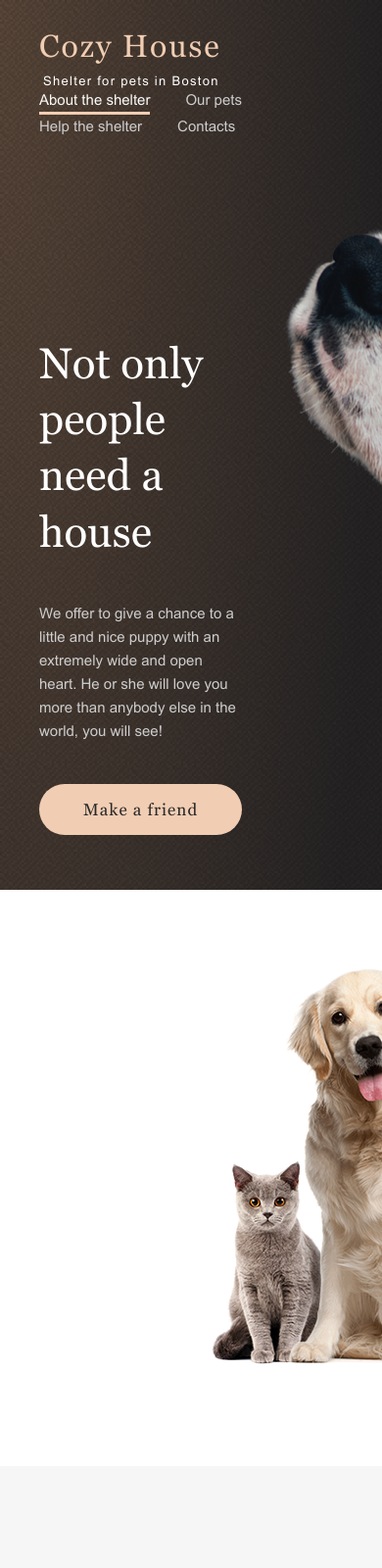
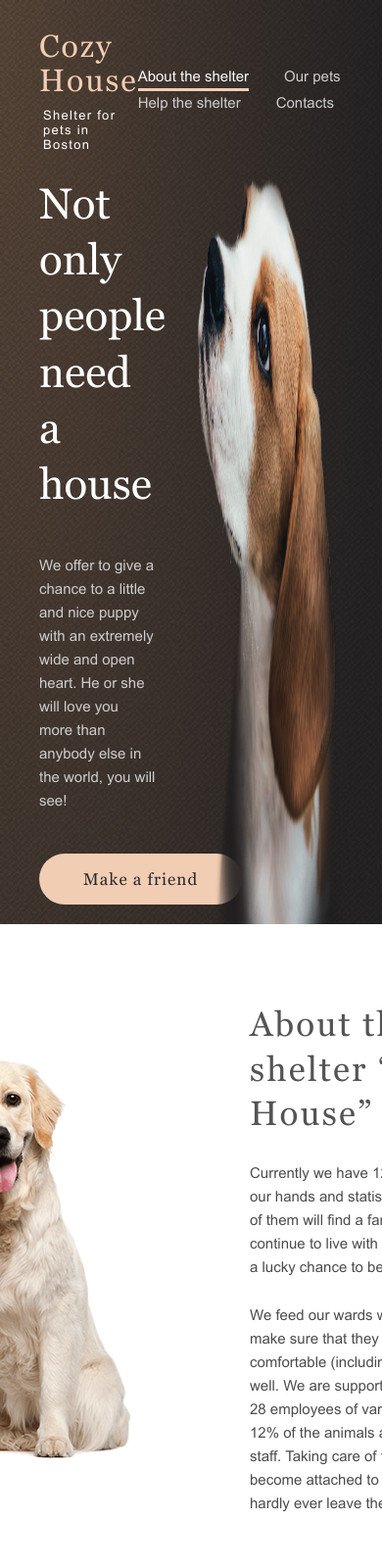
Before and after one commit to GSerdg/RS-school, a website: page shelter/pages/main/index.html in a window 390 px wide. Shown: the top 1600 px of the page at 98% size. Drawn offline with Linux system fonts and the light colour scheme.

Commit message:
feat: add responsive on the 'header', 'start-screen' and 'about' blocks

```diff
--- a/shelter/#source/scss/component/_about.scss
+++ b/shelter/#source/scss/component/_about.scss
@@ -2,33 +2,39 @@
 
 .about__wraper {
     display: flex;
+    justify-content: center;
+    align-items: center;
     padding: 80px 40px 100px 40px;
 }
 
 .about__img {
-    width: 300px;
-    height: 408px;
-    margin: 0 120px 0 175px;
+    display: flex;
+    /* width: 300px; */
+    /* height: 408px; */
+    padding-right: 120px;
 }
 
 .about__text {
     display: flex;
     flex-direction: column;
-    width: 430px;
-    height: 380px;
-    justify-content: space-between;
+    max-width: 430px;
+    /* height: 380px; */
+    /* justify-content: space-between; */
     align-self: center;
-}
+    // padding-right: 20px;
 
-.about {
-    height: 588px;
-}
-
-.about__text {
     h3 {
         max-width: 370px;
         min-width: 300px;
     }
+    .text_margin {
+        margin-bottom: 25px;
+    }
+
+}
+
+.about {
+   /*  height: 588px; */
 }
 
 /* About end */
--- a/shelter/#source/scss/component/_start.scss
+++ b/shelter/#source/scss/component/_start.scss
@@ -1,7 +1,7 @@
 /*main_start-screen start*/
 
 .start {
-    height: 908px;
+    /* height: 908px; */
     background: url(../../assets/images/start-screen-gradient-background.png),
         radial-gradient(100% 215.42% at 0% 0%,
             #5B483A 0%, #262425 100%), #211F20;
@@ -9,27 +9,32 @@
 
 .start__wraper {
     display: flex;
-    margin: 0 40px 0px 40px;
-    padding-top: 180px;
+    padding: 180px 40px 0px 40px;
+    // padding-top: 180px;
 
 }
 
 .start__text {
-    max-width: 460px;
+    align-self: center;
+    max-width: 38.4%;
     height: max-content;
-    position: relative;
-    top: 163px;
+    /* position: relative; */
+    /* top: 163px; */
+    padding-bottom: 6.5%;
     margin-right: 42px;
 }
 
 .start__text__h {
+    margin-bottom: 42px;
+    max-width: 310px;
+
     font-family: 'Georgia';
     font-style: normal;
     font-weight: 400;
     font-size: 44px;
     line-height: 130%;
     color: #ffff;
-    margin-bottom: 42px;
+
 }
 
 .start__text__p {
@@ -45,7 +50,10 @@
 
 
 .start__puppy {
-    width: 698px;
+    display: flex;
+    img {
+        width: 100%;
+    }
 }
 
 /*main_start-screen end*/
--- a/shelter/#source/scss/layout/_header.scss
+++ b/shelter/#source/scss/layout/_header.scss
@@ -9,10 +9,10 @@
 
 .header__wraper {
     display: flex;
-    flex-wrap: wrap;
+    // flex-wrap: wrap;
     justify-content: space-between;
-    padding-top: 30px;
-    margin: 0 40px 0 40px;
+    // padding-top: 30px;
+    padding: 30px 40px 0;
     &_pets {
         padding-bottom: 30px;
     }
--- a/shelter/pages/main/index.html
+++ b/shelter/pages/main/index.html
@@ -50,7 +50,7 @@
       <div class="wraper">
         <div class="start__wraper">
           <div class="start__text">
-            <h2 class="start__text__h">Not only people<br>need a house</h2>
+            <h2 class="start__text__h">Not only people need a house</h2>
             <p class="start__text__p">We offer to give a chance to a little and nice puppy with an extremely wide and
               open heart. He or
               she will love you more than anybody else in the world, you will see!</p>
@@ -71,8 +71,8 @@
             <img src="../../assets/images/about-pets.png" alt="about pets">
           </div>
           <div class="about__text">
-            <h3 class="text_h3">About the shelter “Cozy House”</h3>
-            <p>Currently we have 121 dogs and 342 cats on our hands and statistics show that only 20%
+            <h3 class="text_h3 text_margin">About the shelter “Cozy House”</h3>
+            <p class="text_margin">Currently we have 121 dogs and 342 cats on our hands and statistics show that only 20%
               of
               them will find a
               family. The others will continue to live with us and will be waiting for a lucky chance to become dearly
```
Also changed, not shown: shelter/pages/main/style.css, shelter/pages/pets/style.css, 2 other files.
